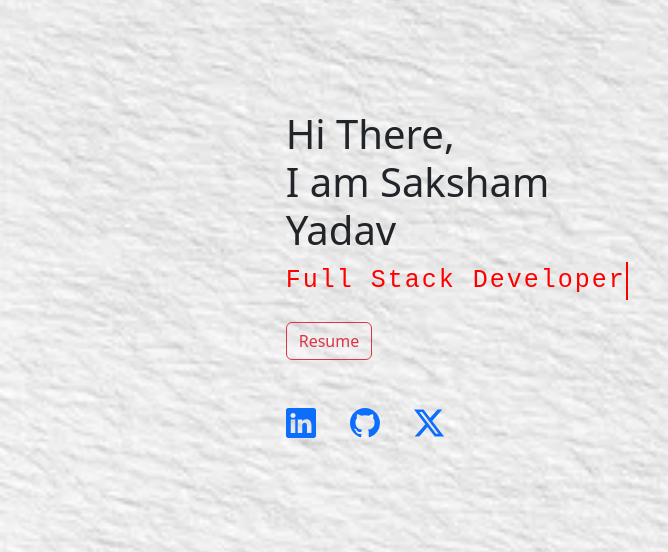
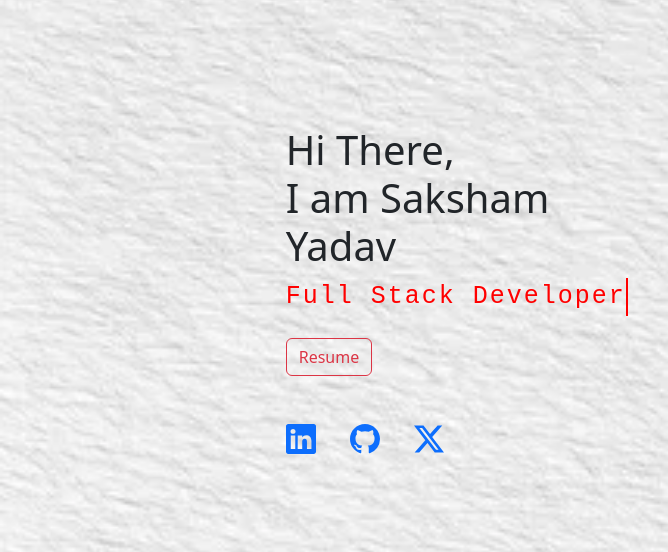
Before and after one commit to sakshamy30/Portfolio, a plain HTML site: page index.html in a window 1280 px wide. Shown: the part 206-758 px from the top of the page, 0-668 px from the left. Drawn offline with nearby package versions, Linux system fonts and the light colour scheme.

Commit message:
Add files via upload

```diff
--- a/index.html
+++ b/index.html
@@ -32,7 +32,7 @@
     <section id="homepage">
         <div class="container outer-box d-flex align-items-center">
           <div class="row align-items-center pt-5">
-            <div class="col-lg-6 col-md-6 col-sm-12 col-12 my-self mx-auto mt-3">
+            <div class="col-lg-6 col-md-6 col-sm-12 col-12 my-self mx-auto mt-5">
               <h1 class="typing1">Hi There, <br>
               I am Saksham Yadav</h1>
               <div class="typing2">
```
